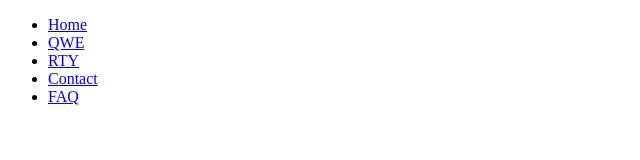
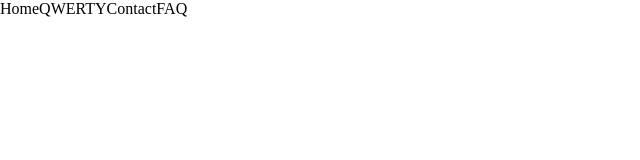
Before and after one commit to Decaiix/repository01, a plain HTML site: page index.html in a window 1280 px wide. Shown: the whole page, without its empty margins (0-640 px from the left). Drawn offline with Linux system fonts and the light colour scheme.

Commit message:
styled nav

```diff
--- a/index.html
+++ b/index.html
@@ -1,6 +1,7 @@
 <!DOCTYPE html>
 <html lang="en">
 <head>
+    <link rel="stylesheet" href="style.css">
     <meta charset="UTF-8">
     <meta name="viewport" content="width=device-width, initial-scale=1.0">
     <title>Document</title>
--- a/style.css
+++ b/style.css
@@ -3,10 +3,21 @@
     margin: 0;
     box-sizing: border-box;
 }
+a{
+    text-decoration: none;
+    color: unset;
+}
+li{
+    list-style-type: none;
+}
 header{
     height: 80px;
     max-width: 100%;
+   text-align: center;
+   justify-content: center;
+   align-items: center;
 }
 nav ul{
     display: flex;
+
 }
```
